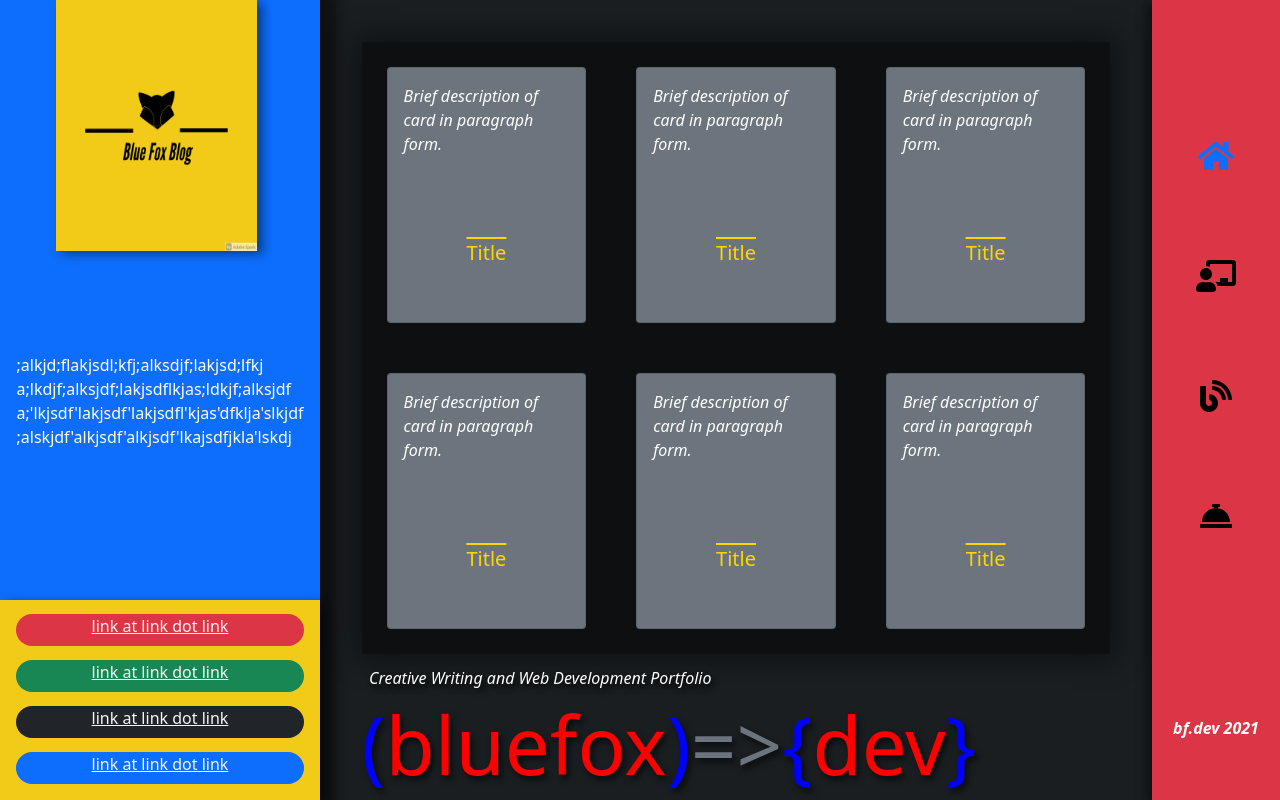
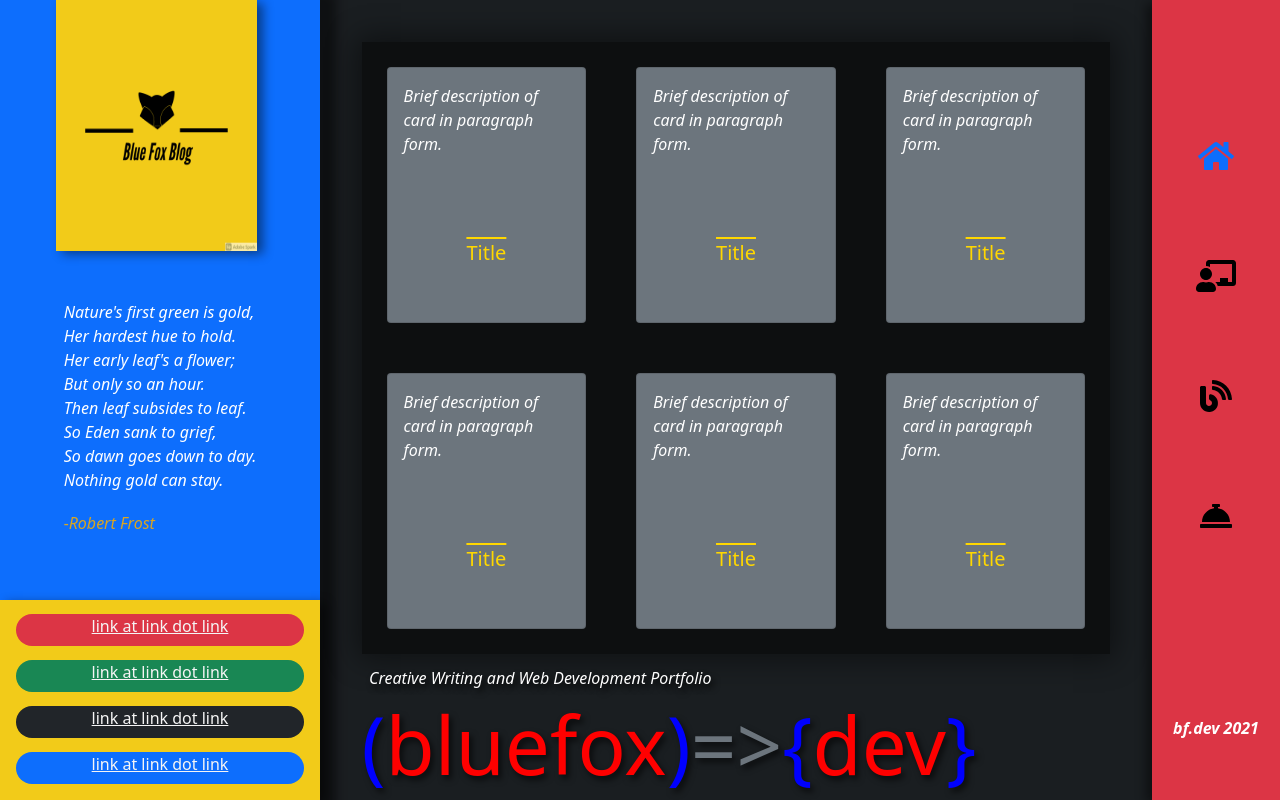
Before and after one commit to bluefoxbandido/bluefoxblog, a React app: page / in a window 1280 px wide. Built offline with nearby package versions, Linux system fonts and the light colour scheme.

Commit message:
added quote

```diff
--- a/src/components/sections/left_sidebar.js
+++ b/src/components/sections/left_sidebar.js
@@ -9,10 +9,16 @@ export default class LeftSidebar extends Component {
                 </div>
                 <div className="coolLanguageArea">
                     <p>
-                        ;alkjd;flakjsdl;kfj;alksdjf;lakjsd;lfkj
-                        a;lkdjf;alksjdf;lakjsdflkjas;ldkjf;alksjdf
-                        a;'lkjsdf'lakjsdf'lakjsdfl'kjas'dfklja'slkjdf
-                        ;alskjdf'alkjsdf'alkjsdf'lkajsdfjkla'lskdj
+                        <span>Nature's first green is gold,</span>
+                        <span>Her hardest hue to hold.</span>
+                        <span>Her early leaf's a flower;</span>
+                        <span>But only so an hour.</span>
+                        <span>Then leaf subsides to leaf.</span>
+                        <span>So Eden sank to grief,</span>
+                        <span>So dawn goes down to day.</span>
+                        <span>Nothing gold can stay.</span>
+
+                        <span className="author">-Robert Frost</span>
                     </p>
                 </div>
                 <div className="contactLinks">
--- a/src/styles/_layout.scss
+++ b/src/styles/_layout.scss
@@ -51,8 +51,15 @@
 
         p {
           display: flex;
+          flex-direction: column;
           justify-content: center;
           align-content: center;
+          font-style: italic;
+
+          .author {
+            margin-top: 10%;
+            color: goldenrod;
+          }
         }
 
       }
@@ -65,7 +72,7 @@
         justify-self: baseline;
         background-color: rgba(242,203,25,255);
         color: black;
-        margin-top: 20%;
+        margin-top: 10%;
         padding-left: 5%;
         padding-right: 5%;
         padding-bottom: 5%;
```
